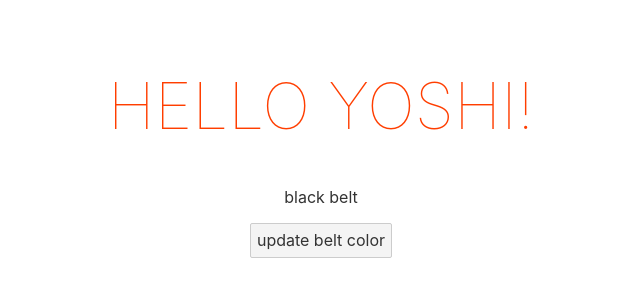
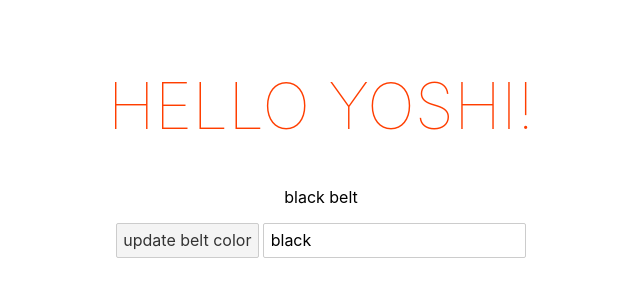
Before and after one commit to cartman-dev/svelte-class, a Svelte app: page / in a window 1280 px wide. Shown: the top 300 px of the page, without its empty margins (319-959 px from the left). Built offline with nearby package versions, Linux system fonts and the light colour scheme.

Commit message:
End of lesson-4

```diff
--- a/src/App.svelte
+++ b/src/App.svelte
@@ -5,12 +5,18 @@
 	const handleClick = () => {
 		beltColor = 'orange';
 	};
+
+	const handleInput = (e) => {
+		beltColor = e.target.value;
+	};
 </script>
 
 <main>
 	<h1>Hello {name}!</h1>
-	<p>{beltColor} belt</p>
+	<p style="color: {beltColor}">{beltColor} belt</p>
 	<button on:click={handleClick}>update belt color</button>
+	<!-- <input type="text" on:input={handleInput} value={beltColor}> -->
+	<input type="text" bind:value={beltColor}>
 </main>
 
 <style>
```
